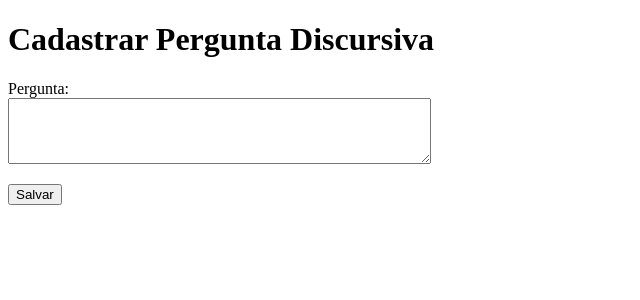
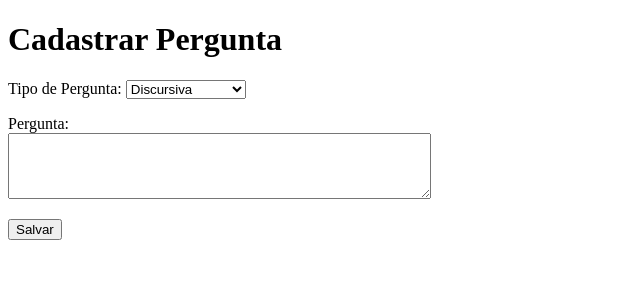
Before and after one commit to pedroxsst/Prova---3DAW, a PHP site: page /cadastrar-perguntas.php in a window 1280 px wide. Shown: the top 300 px of the page, without its empty margins (0-640 px from the left). Run offline with PHP 8.4, Linux system fonts and the light colour scheme.

Commit message:
Update cadastrar-perguntas.php

```diff
--- a/cadastrar-perguntas.php
+++ b/cadastrar-perguntas.php
@@ -2,16 +2,63 @@
 <html>
 <head>
 <title>Admin</title>
+<script>
+function toggleTipoPergunta() {
+    var tipo = document.getElementById('tipo').value;
+    document.getElementById('discursiva').style.display = tipo === 'discursiva' ? 'block' : 'none';
+    document.getElementById('multipla').style.display = tipo === 'multipla' ? 'block' : 'none';
+}
+</script>
 </head>
 <body>
 
-<h1>Cadastrar Pergunta Discursiva</h1>
+<h1>Cadastrar Pergunta</h1>
 
 <form action="" method="POST">
     <p>
+        <label>Tipo de Pergunta:</label>
+        <select name="tipo" id="tipo" onchange="toggleTipoPergunta()" required>
+            <option value="discursiva" <?php if(isset($_POST['tipo']) && $_POST['tipo']=='discursiva') echo 'selected'; ?>>Discursiva</option>
+            <option value="multipla" <?php if(isset($_POST['tipo']) && $_POST['tipo']=='multipla') echo 'selected'; ?>>Múltipla Escolha</option>
+        </select>
+    </p>
+    <div id="discursiva" style="display:<?php echo (!isset($_POST['tipo']) || $_POST['tipo']=='discursiva') ? 'block':'none'; ?>">
+        <p>
             <label>Pergunta:</label><br>
-        <textarea name="pergunta" rows="4" cols="50" required><?php echo isset($pergunta) ? htmlspecialchars($pergunta) : ''; ?></textarea>
+            <textarea name="pergunta" rows="4" cols="50"><?php echo isset($pergunta) ? htmlspecialchars($pergunta) : ''; ?></textarea>
         </p>
+    </div>
+    <div id="multipla" style="display:<?php echo (isset($_POST['tipo']) && $_POST['tipo']=='multipla') ? 'block':'none'; ?>">
+        <p>
+            <label>Pergunta:</label><br>
+            <textarea name="pergunta_multipla" rows="4" cols="50"><?php echo isset($pergunta_multipla) ? htmlspecialchars($pergunta_multipla) : ''; ?></textarea>
+        </p>
+        <p>
+            <label>Alternativa A:</label>
+            <input type="text" name="alt_a" value="<?php echo isset($alt_a) ? htmlspecialchars($alt_a) : ''; ?>">
+        </p>
+        <p>
+            <label>Alternativa B:</label>
+            <input type="text" name="alt_b" value="<?php echo isset($alt_b) ? htmlspecialchars($alt_b) : ''; ?>">
+        </p>
+        <p>
+            <label>Alternativa C:</label>
+            <input type="text" name="alt_c" value="<?php echo isset($alt_c) ? htmlspecialchars($alt_c) : ''; ?>">
+        </p>
+        <p>
+            <label>Alternativa D:</label>
+            <input type="text" name="alt_d" value="<?php echo isset($alt_d) ? htmlspecialchars($alt_d) : ''; ?>">
+        </p>
+        <p>
+            <label>Correta:</label>
+            <select name="correta">
+                <option value="A" <?php if(isset($correta) && $correta=='A') echo 'selected'; ?>>A</option>
+                <option value="B" <?php if(isset($correta) && $correta=='B') echo 'selected'; ?>>B</option>
+                <option value="C" <?php if(isset($correta) && $correta=='C') echo 'selected'; ?>>C</option>
+                <option value="D" <?php if(isset($correta) && $correta=='D') echo 'selected'; ?>>D</option>
+            </select>
+        </p>
+    </div>
     <p>
         <button type="submit">Salvar</button>
     </p>
@@ -28,16 +75,18 @@ function test_input($data) {
     return $data;
 }
 
-$pergunta = "";
+$pergunta = $pergunta_multipla = $alt_a = $alt_b = $alt_c = $alt_d = $correta = "";
 $successMsg = "";
 
 // Configurações do banco de dados
 $servername = "localhost";
 $username = "root";
 $password = "";
-$dbname = "seubanco"; // Altere para o nome do seu banco de dados
+$dbname = "seubanco";
 
 if ($_SERVER["REQUEST_METHOD"] == "POST") {
+    $tipo = isset($_POST["tipo"]) ? $_POST["tipo"] : "discursiva";
+    if ($tipo == "discursiva") {
         if (empty($_POST["pergunta"])) {
             $successMsg = "Pergunta é obrigatória.";
         } else {
@@ -50,11 +99,11 @@ if ($_SERVER["REQUEST_METHOD"] == "POST") {
                 die("Falha na conexão: " . $conn->connect_error);
             }
 
-        $stmt = $conn->prepare("INSERT INTO perguntas (pergunta) VALUES (?)");
+            $stmt = $conn->prepare("INSERT INTO perguntas (pergunta, tipo) VALUES (?, 'discursiva')");
             $stmt->bind_param("s", $pergunta);
 
             if ($stmt->execute()) {
-            $successMsg = "Pergunta cadastrada com sucesso!";
+                $successMsg = "Pergunta discursiva cadastrada com sucesso!";
                 $pergunta = "";
             } else {
                 $successMsg = "Erro ao cadastrar: " . $stmt->error;
@@ -63,6 +112,37 @@ if ($_SERVER["REQUEST_METHOD"] == "POST") {
             $stmt->close();
             $conn->close();
         }
+    } else if ($tipo == "multipla") {
+        $pergunta_multipla = test_input($_POST["pergunta_multipla"]);
+        $alt_a = test_input($_POST["alt_a"]);
+        $alt_b = test_input($_POST["alt_b"]);
+        $alt_c = test_input($_POST["alt_c"]);
+        $alt_d = test_input($_POST["alt_d"]);
+        $correta = isset($_POST["correta"]) ? $_POST["correta"] : "";
+        if (empty($pergunta_multipla) || empty($alt_a) || empty($alt_b) || empty($alt_c) || empty($alt_d) || empty($correta)) {
+            $successMsg = "Todos os campos da pergunta de múltipla escolha são obrigatórios.";
+        } else {
+            // Cria conexão
+            $conn = new mysqli($servername, $username, $password, $dbname);
+            // Checa conexão
+            if ($conn->connect_error) {
+                die("Falha na conexão: " . $conn->connect_error);
+            }
+
+            $stmt = $conn->prepare("INSERT INTO perguntas (pergunta, tipo, alt_a, alt_b, alt_c, alt_d, correta) VALUES (?, 'multipla', ?, ?, ?, ?, ?)");
+            $stmt->bind_param("ssssss", $pergunta_multipla, $alt_a, $alt_b, $alt_c, $alt_d, $correta);
+
+            if ($stmt->execute()) {
+                $successMsg = "Pergunta de múltipla escolha cadastrada com sucesso!";
+                $pergunta_multipla = $alt_a = $alt_b = $alt_c = $alt_d = $correta = "";
+            } else {
+                $successMsg = "Erro ao cadastrar: " . $stmt->error;
+            }
+
+            $stmt->close();
+            $conn->close();
+        }
+    }
 }
 ?>
 <p style="color:green;"> <?php echo $successMsg; ?> </p>
```
Lines whose indentation alone changed are shown as unchanged.
